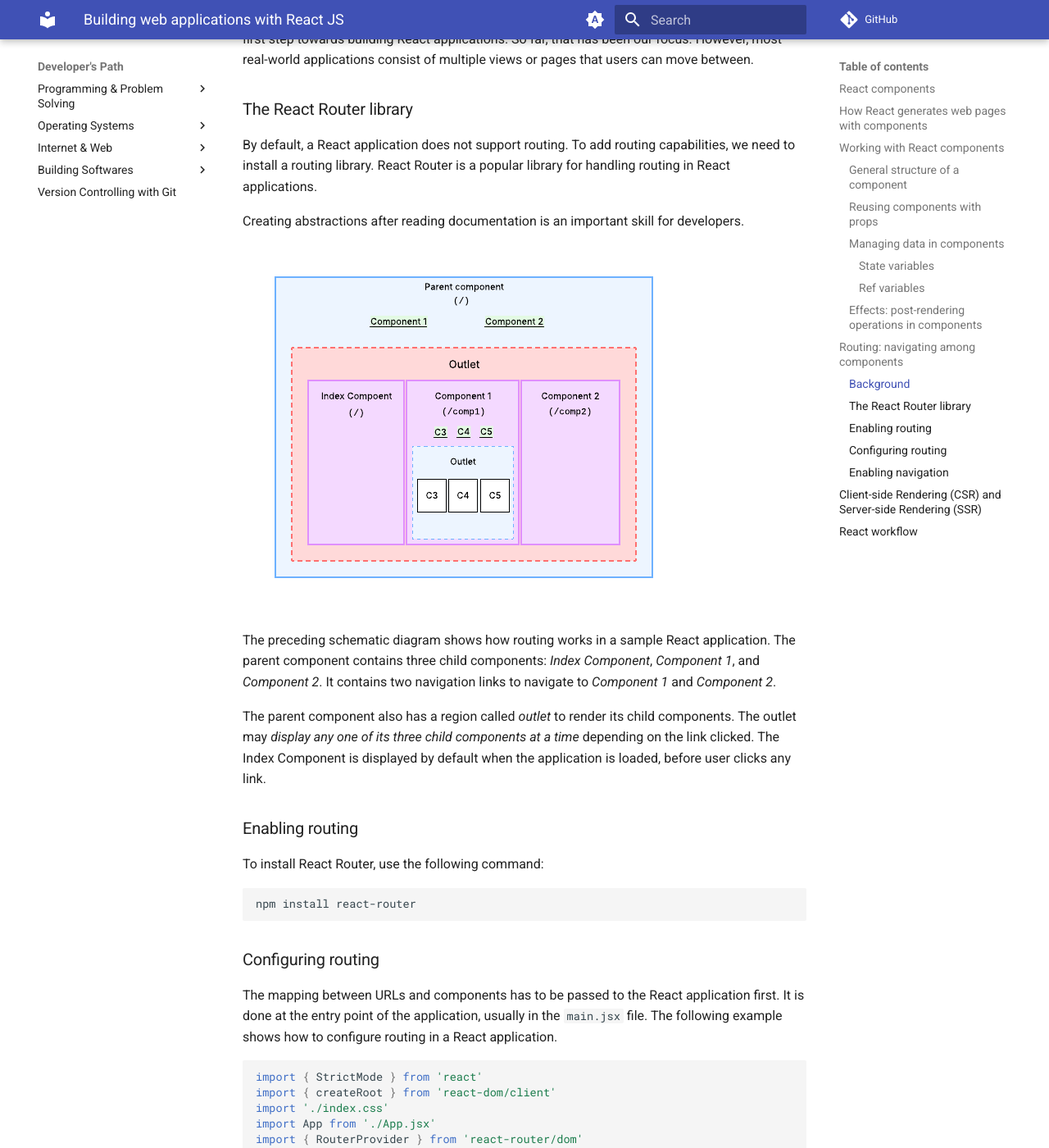
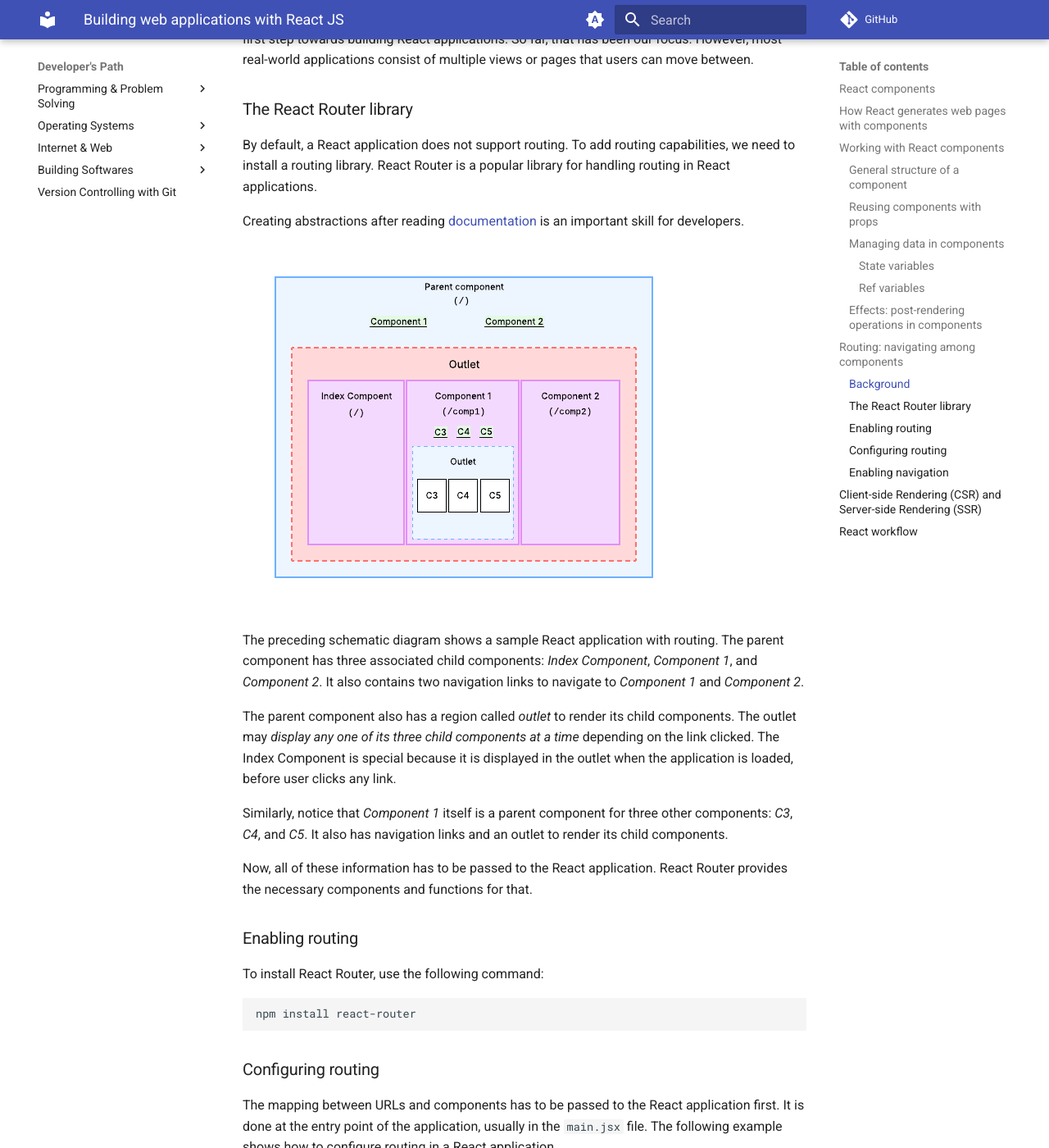
Before and after one commit to gharials/dev-path, an MkDocs documentation site: the page built from docs/building-softwares/react-js.md, in a window 1280 px wide and 1400 px high, scrolled down 5726 px. Shown: the whole window at 82% size. Built offline with MkDocs 1.6.1 and Material for MkDocs 9.7.7, drawn with Linux system fonts in a browser that asks for light colours; comment, search, counter and statistics services are not loaded; some of the changed text lies outside the part shown.

Commit message:
extended and copy edited react routing section.

````diff
--- a/docs/building-softwares/react-js.md
+++ b/docs/building-softwares/react-js.md
@@ -192,13 +192,17 @@ The primary unit of a React application is a component. Learning to create compo
 
 By default, a React application does not support routing. To add routing capabilities, we need to install a routing library. React Router is a popular library for handling routing in React applications.
 
-Creating abstractions after reading documentation is an important skill for developers.
+Creating abstractions after reading [documentation](https://reactrouter.com/home) is an important skill for developers.
 
 ![React Router](../images/react-router.png)
 
-The preceding schematic diagram shows how routing works in a sample React application. The parent component contains three child components: _Index Component_, _Component 1_, and _Component 2_. It contains two navigation links to navigate to _Component 1_ and _Component 2_.
+The preceding schematic diagram shows a sample React application with routing. The parent component has three associated child components: _Index Component_, _Component 1_, and _Component 2_. It also contains two navigation links to navigate to _Component 1_ and _Component 2_.
 
-The parent component also has a region called _outlet_ to render its child components. The outlet may _display any one of its three child components at a time_ depending on the link clicked. The Index Component is displayed by default when the application is loaded, before user clicks any link.
+The parent component also has a region called _outlet_ to render its child components. The outlet may _display any one of its three child components at a time_ depending on the link clicked. The Index Component is special because it is displayed in the outlet when the application is loaded, before user clicks any link.
+
+Similarly, notice that _Component 1_ itself is a parent component for three other components: _C3_, _C4_, and _C5_. It also has navigation links and an outlet to render its child components.
+
+Now, all of these information has to be passed to the React application. React Router provides the necessary components and functions for that.
 
 ### Enabling routing
 
@@ -212,7 +216,7 @@ npm install react-router
 
 The mapping between URLs and components has to be passed to the React application first. It is done at the entry point of the application, usually in the `main.jsx` file. The following example shows how to configure routing in a React application.
 
-```jsx
+```jsx hl_lines="9-24 28-28"
 import { StrictMode } from 'react'
 import { createRoot } from 'react-dom/client'
 import './index.css'
@@ -245,9 +249,13 @@ createRoot(document.getElementById('root')).render(
 )
 ```
 
+The highlighted `router` variable portion essentially _constructs the route tree of the application_. Then the tree is feed into the application using the `RouterProvider` component (highlighted).
+
 ### Enabling navigation
 
-```jsx
+Configuring routing just passes the mapping between URLs and components to the application. To navigate between components, we need to add navigation links in the parent component and an outlet to render the child components.
+
+```jsx hl_lines="6-7 9-9"
 import { NavLink, Outlet } from 'react-router';
 
 function App() {
@@ -267,10 +275,11 @@ export default App
 ???+ question "Exercise"
     1. Create a React application with Vite: `npm create vite@latest my-react-app -- --template react`
     2. Install React Router: `npm install react-router`
-    3. Configure routing as shown in the previous section.
-    4. Add navigation links to switch between the Home and About pages without reloading the browser.
+    3. Create some components (e.g., Home, About). Keep them as simple as possible. Their content is not important for this exercise.
+    3. Configure various routing combinations in the `main.jsx` file.
+    4. Add navigation links and an outlet in the parent component.
     5. Test the application by clicking the navigation links.
-    6. Delete the created application and recreate it from scratch to practice again.
+    6. Delete the created application and recreate it from scratch to practice again until you feel comfortable with routing in React.
 
 ## Client-side Rendering (CSR) and Server-side Rendering (SSR)
 
````
